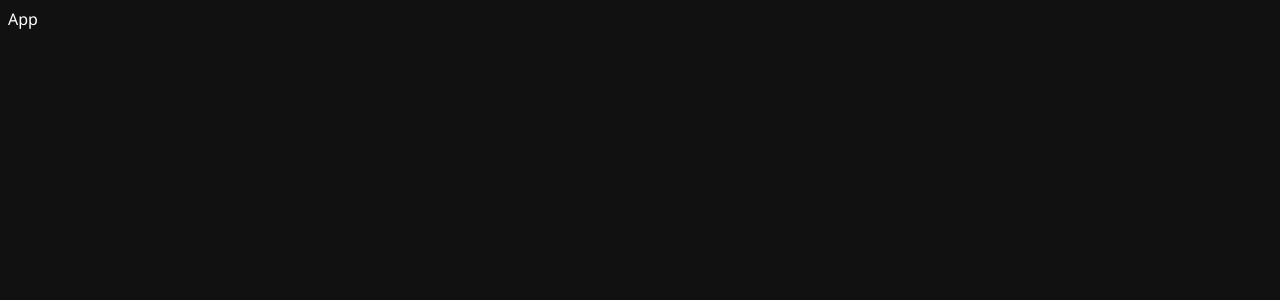
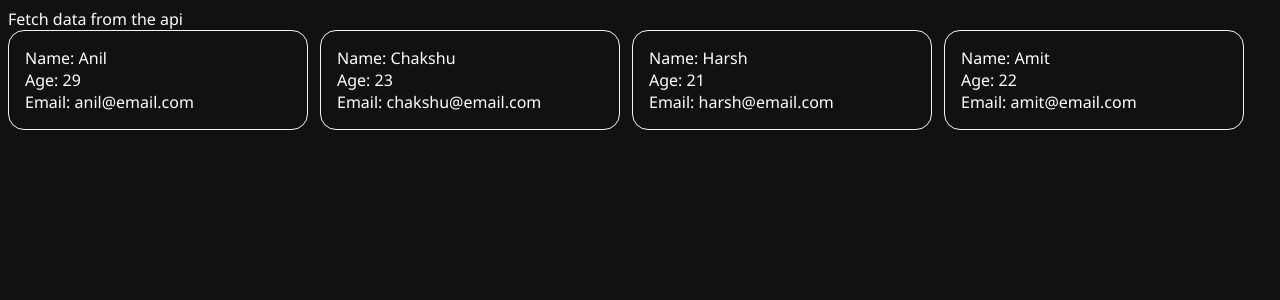
Before and after one commit to 0x-harsh/React-Tutorial---Code-Step-by-Step, a React app: page / in a window 1280 px wide. Shown: the top 300 px of the page. Built offline with nearby package versions, Linux system fonts and the light colour scheme; data requests are answered from the project's data file; the HTML template or start-up script is replaced by a standard one.

Commit message:
Integrate json-server api and Loader

```diff
--- /dev/null
+++ b/src/47 install JSON Server Make API Integrate API and Loader/App.jsx
@@ -0,0 +1,45 @@
+// npm install json-server
+// create a db.json file
+// npx json-server db.json
+
+import { useEffect, useState } from "react"
+
+const App = () => {
+    const [usersData, setUsersData] = useState()
+    const [loading, setLoading] = useState(false)
+
+    useEffect(() => {
+        setLoading(true)
+        getData()
+    }, [])
+
+    async function getData() {
+        const url = 'http://localhost:3000/users'
+        let response = await fetch(url) // get request by default
+        let data = await response.json()
+        setUsersData(data)
+        setLoading(false)
+    }
+    return (
+        <div>
+            <div>Fetch data from the api</div>
+            <div className="usercardcontainer">
+                {
+                    !loading ?
+                        usersData && usersData.map((user) => {
+                            return (
+                                <div className="usercard" key={user.email}>
+                                    <span>Name: {user.name}</span>
+                                    <span>Age: {user.age}</span>
+                                    <span>Email: {user.email}</span>
+                                </div>
+                            )
+                        }) :
+                        <h1>loading...</h1>
+                }
+            </div>
+        </div>
+    )
+}
+
+export default App
--- a/src/47 install JSON Server and Make API/App.jsx
+++ /dev/null
@@ -1,11 +0,0 @@
-// npm install json-server
-// create a db.json file
-// npx json-server db.json
-
-const App = () => {
-    return (
-        <div>App</div>
-    )
-}
-
-export default App
--- a/src/main.jsx
+++ b/src/main.jsx
@@ -1,7 +1,7 @@
 import { StrictMode } from 'react'
 import { createRoot } from 'react-dom/client'
 import './index.css'
-import App from './47 install JSON Server and Make API/App.jsx'
+import App from './47 install JSON Server Make API Integrate API and Loader/App.jsx'
 import { BrowserRouter } from 'react-router'
 
 createRoot(document.getElementById('root')).render(
```
